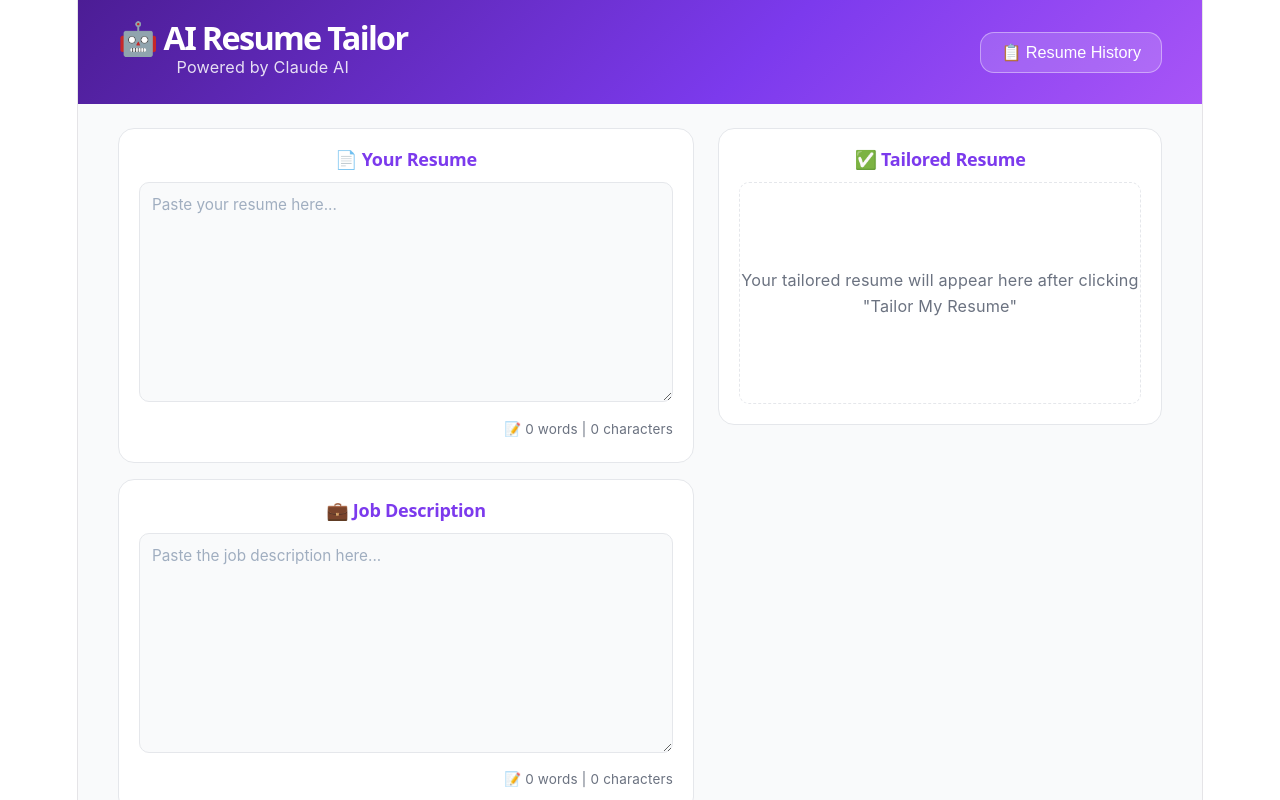
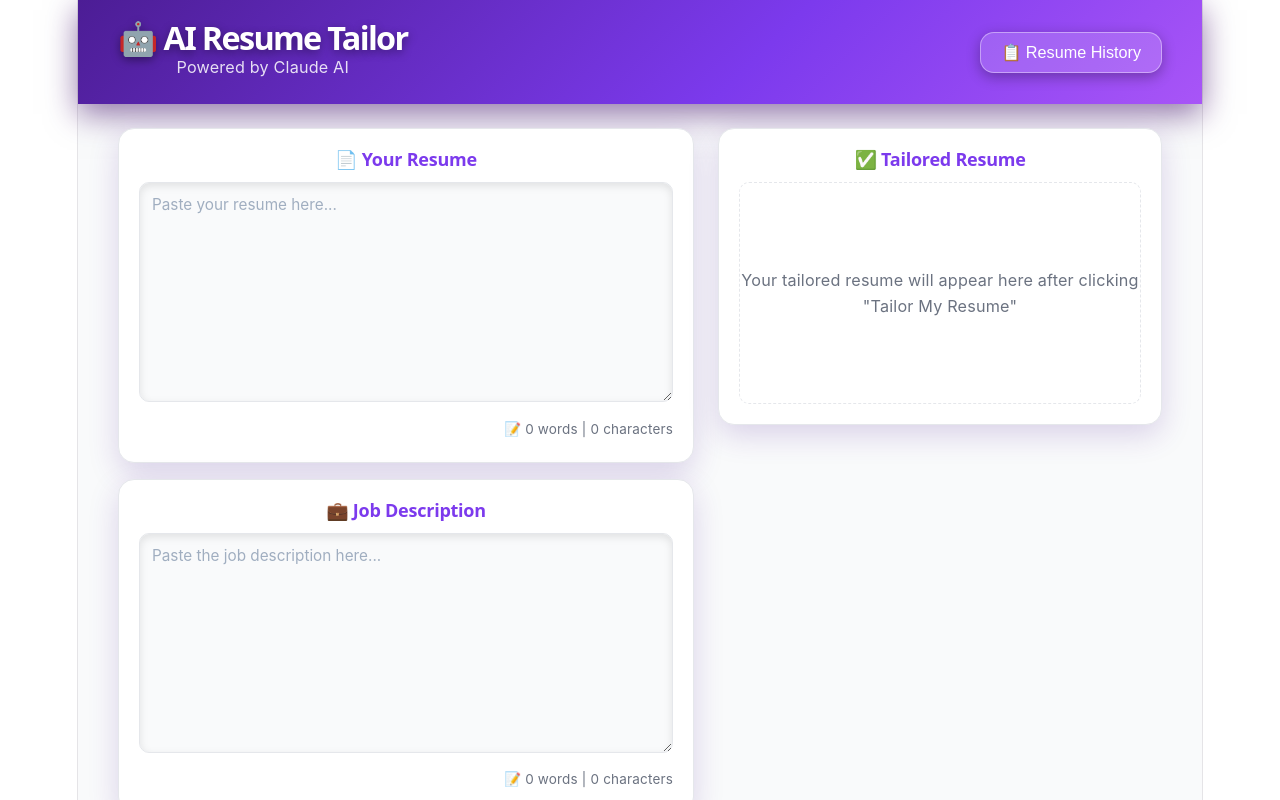
Before and after one commit to genocaino75-byte/ai-resume-tailor, a React (Vite) app in the folder client/: page / in a window 1280 px wide. Shown: the top 800 px of the page. Built offline with nearby package versions, Linux system fonts and the light colour scheme.

Commit message:
Add splash screen and app icon

```diff
--- a/client/src/App.jsx
+++ b/client/src/App.jsx
@@ -351,6 +351,7 @@ const styles = {
     display: "flex",
     alignItems: "center",
     justifyContent: "space-between",
+    boxShadow: "0 10px 30px rgba(59,7,100,0.55)",
   },
   title: {
     fontSize: "1.8rem",
@@ -358,6 +359,7 @@ const styles = {
     fontFamily: theme.fonts.heading,
     color: theme.colors.white,
     margin: "0",
+    textShadow: "0 3px 10px rgba(0,0,0,0.4)",
   },
   subtitle: {
     color: theme.colors.white,
@@ -374,6 +376,7 @@ const styles = {
     fontSize: "0.9rem",
     fontWeight: "500",
     cursor: "pointer",
+    boxShadow: "0 4px 14px rgba(0,0,0,0.3)",
   },
   historyButtonActive: {
     background: theme.colors.accentYellow,
@@ -384,6 +387,7 @@ const styles = {
     fontSize: "0.9rem",
     fontWeight: "600",
     cursor: "pointer",
+    boxShadow: "0 8px 22px rgba(251,191,36,0.6)",
   },
   content: {
     display: "flex",
@@ -401,6 +405,7 @@ const styles = {
     border: `1px solid ${theme.colors.border}`,
     borderRadius: "16px",
     padding: "20px",
+    boxShadow: "0 10px 30px rgba(76,29,149,0.18)",
   },
   cardTitle: {
     fontSize: "1rem",
@@ -421,6 +426,7 @@ const styles = {
     resize: "vertical",
     fontFamily: theme.fonts.body,
     boxSizing: "border-box",
+    boxShadow: "inset 0 3px 8px rgba(0,0,0,0.1)",
   },
   counter: {
     color: theme.colors.grayText,
@@ -441,6 +447,7 @@ const styles = {
     padding: "10px 14px",
     fontSize: "0.9rem",
     fontFamily: theme.fonts.body,
+    boxShadow: "inset 0 3px 8px rgba(0,0,0,0.1)",
   },
   button: {
     background: theme.gradients.hero,
@@ -452,6 +459,7 @@ const styles = {
     fontWeight: "600",
     cursor: "pointer",
     width: "100%",
+    boxShadow: "0 12px 34px rgba(124,58,237,0.55)",
   },
   buttonDisabled: {
     background: theme.colors.border,
@@ -479,6 +487,7 @@ const styles = {
     fontWeight: "600",
     cursor: "pointer",
     flex: "1",
+    boxShadow: "0 8px 22px rgba(16,185,129,0.5)",
   },
   copyButton: {
     background: theme.colors.purpleMid,
@@ -490,6 +499,7 @@ const styles = {
     fontWeight: "600",
     cursor: "pointer",
     flex: "1",
+    boxShadow: "0 8px 22px rgba(124,58,237,0.5)",
   },
   downloadButton: {
     background: theme.colors.accentYellow,
@@ -501,6 +511,7 @@ const styles = {
     fontWeight: "600",
     cursor: "pointer",
     flex: "1",
+    boxShadow: "0 8px 22px rgba(251,191,36,0.55)",
   },
   downloadButtonDisabled: {
     background: theme.colors.border,
@@ -519,6 +530,7 @@ const styles = {
     border: `1px solid ${theme.colors.border}`,
     borderRadius: theme.radius,
     padding: "14px 16px",
+    boxShadow: "0 8px 22px rgba(76,29,149,0.15)",
   },
   progressLabel: {
     display: "flex",
@@ -532,6 +544,7 @@ const styles = {
     borderRadius: "999px",
     height: "8px",
     overflow: "hidden",
+    boxShadow: "inset 0 2px 5px rgba(0,0,0,0.25)",
   },
   progressFill: {
     height: "100%",
@@ -561,6 +574,7 @@ const styles = {
     background: theme.gradients.hero,
     padding: "16px 40px",
     textAlign: "center",
+    boxShadow: "0 -10px 30px rgba(59,7,100,0.4)",
   },
   footerText: {
     color: theme.colors.white,
@@ -598,8 +612,9 @@ const styles = {
     borderRadius: "16px",
     padding: "20px",
     marginBottom: "16px",
-    transition: "border-color 0.2s ease",
+    transition: "border-color 0.2s ease, box-shadow 0.2s ease",
     cursor: "pointer",
+    boxShadow: "0 10px 30px rgba(76,29,149,0.18)",
   },
   historyCardHeader: {
     display: "flex",
@@ -643,6 +658,7 @@ const styles = {
     fontSize: "0.82rem",
     fontWeight: "600",
     cursor: "pointer",
+    boxShadow: "0 6px 18px rgba(124,58,237,0.45)",
   },
   historyExpanded: {
     marginTop: "16px",
@@ -671,5 +687,6 @@ const styles = {
     resize: "vertical",
     fontFamily: theme.fonts.body,
     boxSizing: "border-box",
+    boxShadow: "inset 0 3px 8px rgba(0,0,0,0.1)",
   },
 };
--- a/client/src/SplashScreen.jsx
+++ b/client/src/SplashScreen.jsx
@@ -1,6 +1,6 @@
 // SplashScreen.jsx
 // Auto-continuing animated splash screen for Resume Tailor.
-// Vibrant purple gradient version.
+// Vibrant purple gradient version with shaded/dimensional shapes.
 
 import { useEffect, useState } from "react";
 import { theme } from "./theme";
@@ -46,16 +46,29 @@ function SplashScreen({ onComplete }) {
           gap: theme.spacing.md,
         }}
       >
-        <svg width="88" height="88" viewBox="0 0 512 512" xmlns="http://www.w3.org/2000/svg">
-          <rect width="512" height="512" rx="96" fill="#FBBF24" />
+        {/* Icon with drop shadow for depth */}
+        <svg
+          width="88"
+          height="88"
+          viewBox="0 0 512 512"
+          xmlns="http://www.w3.org/2000/svg"
+          style={{ filter: "drop-shadow(0 10px 20px rgba(0,0,0,0.35))" }}
+        >
+          <defs>
+            <filter id="innerShadow" x="-20%" y="-20%" width="140%" height="140%">
+              <feDropShadow dx="0" dy="4" stdDeviation="6" floodColor="#000000" floodOpacity="0.25" />
+            </filter>
+          </defs>
+          <rect width="512" height="512" rx="96" fill="#FBBF24" filter="url(#innerShadow)" />
           <rect x="160" y="120" width="192" height="272" rx="12" fill="none" stroke="#3B0764" strokeWidth="14" />
           <line x1="196" y1="188" x2="316" y2="188" stroke="#3B0764" strokeWidth="12" strokeLinecap="round" />
           <line x1="196" y1="228" x2="316" y2="228" stroke="#3B0764" strokeWidth="12" strokeLinecap="round" />
           <line x1="196" y1="268" x2="280" y2="268" stroke="#3B0764" strokeWidth="12" strokeLinecap="round" />
-          <circle cx="256" cy="332" r="34" fill="#3B0764" />
+          <circle cx="256" cy="332" r="34" fill="#3B0764" filter="url(#innerShadow)" />
           <path d="M242 332 L252 342 L272 320" stroke="#FBBF24" strokeWidth="8" strokeLinecap="round" strokeLinejoin="round" fill="none" />
         </svg>
 
+        {/* App name with subtle text shadow for depth */}
         <h1
           style={{
             fontFamily: theme.fonts.heading,
@@ -64,17 +77,20 @@ function SplashScreen({ onComplete }) {
             color: "#FFFFFF",
             margin: 0,
             letterSpacing: "0.5px",
+            textShadow: "0 2px 8px rgba(0,0,0,0.25)",
           }}
         >
           Resume Tailor
         </h1>
 
+        {/* Loading bar with shaded track */}
         <div
           style={{
             width: "36px",
             height: "3px",
             borderRadius: "2px",
             backgroundColor: "rgba(255,255,255,0.25)",
+            boxShadow: "inset 0 1px 3px rgba(0,0,0,0.3)",
             overflow: "hidden",
             marginTop: theme.spacing.sm,
           }}
@@ -84,6 +100,7 @@ function SplashScreen({ onComplete }) {
               width: "100%",
               height: "100%",
               backgroundColor: theme.colors.accentYellow,
+              boxShadow: "0 0 6px rgba(251,191,36,0.6)",
               transformOrigin: "left",
               animation: "loadBar 2.8s ease-in-out forwards",
             }}
```
